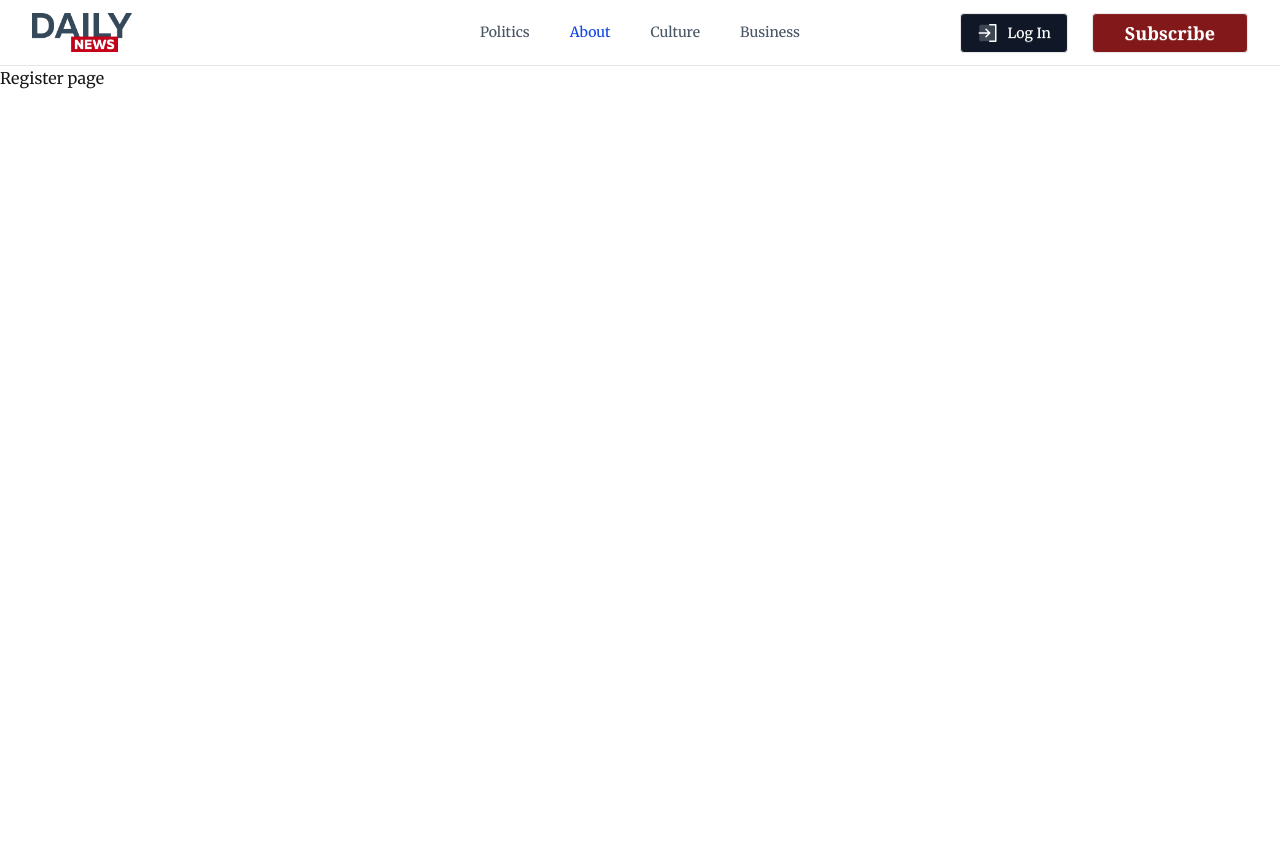
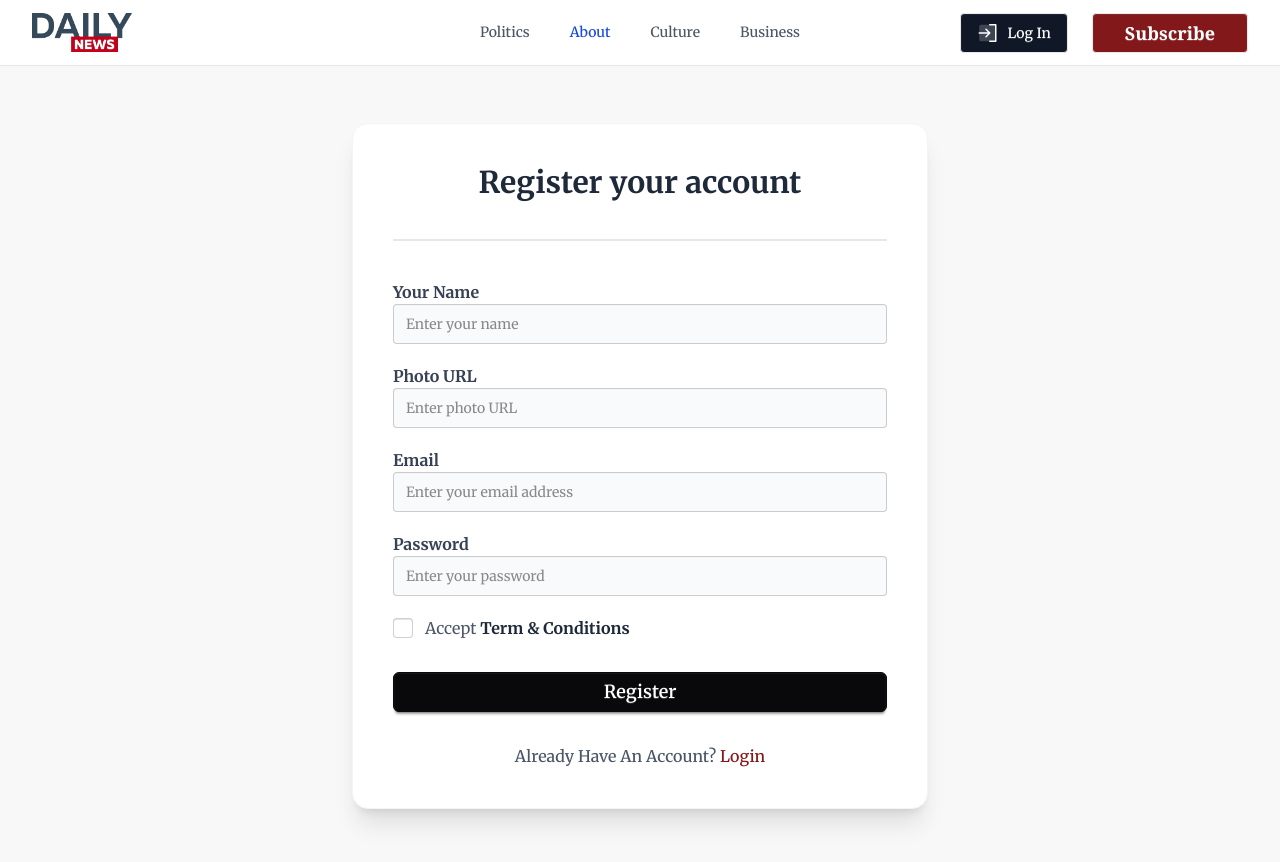
Before and after one commit to JowelislamHabib/daily-news-nextjs, a Next.js app: page /register in a window 1280 px wide. Shown: the top 862 px of the page. Before the commit the page ends 800 px from the top, so only its background shows below. Built offline with nearby package versions, Linux system fonts and the light colour scheme.

Commit message:
Add react-hook-form dependency and implement login and registration forms with validation

```diff
--- a/package.json
+++ b/package.json
@@ -16,6 +16,7 @@
     "react": "19.2.4",
     "react-dom": "19.2.4",
     "react-fast-marquee": "^1.6.5",
+    "react-hook-form": "^7.74.0",
     "react-icons": "^5.6.0"
   },
   "devDependencies": {
--- a/src/app/(auth)/login/page.jsx
+++ b/src/app/(auth)/login/page.jsx
@@ -1,7 +1,95 @@
+"use client";
 import React from "react";
+import Link from "next/link";
+import { FaGithub, FaGoogle } from "react-icons/fa";
+import { useForm } from "react-hook-form";
 
 const LoginPage = () => {
-  return <div>Login</div>;
+  const {
+    register,
+    handleSubmit,
+    formState: { errors },
+  } = useForm();
+
+  const handleLoginFunc = (data) => {
+    console.log(data);
+  };
+  console.log(errors, "errors");
+
+  return (
+    <div className="min-h-screen flex items-center justify-center bg-base-200 py-12 px-4">
+      {/* Login Card */}
+      <div className="max-w-md w-full bg-base-100 p-10 rounded-2xl shadow-xl border border-gray-100">
+        <div className="text-center mb-8">
+          <h2 className="text-3xl font-bold text-gray-800">
+            Login your account
+          </h2>
+          <div className="divider mt-8"></div>
+        </div>
+
+        <form className="space-y-6" onSubmit={handleSubmit(handleLoginFunc)}>
+          {/* Email Field */}
+          <div className="form-control w-full">
+            <label className="label">
+              <span className="label-text font-bold text-gray-700">
+                Email address
+              </span>
+            </label>
+            <input
+              type="email"
+              placeholder="Enter your email address"
+              className="input input-bordered w-full bg-gray-50 focus:bg-white transition-all"
+              required
+            />
+          </div>
+
+          {/* Password Field */}
+          <div className="form-control w-full">
+            <label className="label">
+              <span className="label-text font-bold text-gray-700">
+                Password
+              </span>
+            </label>
+            <input
+              type="password"
+              placeholder="Enter your password"
+              {...register("password", { required: "Password is required" })}
+              className="input input-bordered w-full bg-gray-50 focus:bg-white transition-all"
+            />
+            {errors.password && (
+              <p className="text-red-500">{errors.password.message}</p>
+            )}
+          </div>
+
+          {/* Login Button */}
+          <button className="btn btn-neutral w-full text-white text-lg rounded-md mt-4">
+            Login
+          </button>
+        </form>
+
+        {/* Signup Link */}
+        <p className="text-center mt-8 text-gray-600 font-medium">
+          Dont’t Have An Account ?{" "}
+          <Link href="/register" className="text-red-900 hover:underline">
+            Register
+          </Link>
+        </p>
+
+        {/* Social Login Section (Optional) */}
+        <div className="divider text-gray-400 text-xs uppercase mt-8">
+          Or login with
+        </div>
+        <div className="flex gap-4 justify-center mt-6">
+          <button className="btn btn-outline btn-circle hover:bg-gray-100 border-gray-300">
+            <FaGoogle className="text-xl text-blue-500" />
+          </button>
+          <button className="btn btn-outline btn-circle hover:bg-gray-100 border-gray-300">
+            <FaGithub className="text-xl text-gray-800" />
+          </button>
+        </div>
+      </div>
+    </div>
+  );
 };
 
 export default LoginPage;
--- a/src/app/(auth)/register/page.jsx
+++ b/src/app/(auth)/register/page.jsx
@@ -1,7 +1,140 @@
+"use client";
 import React from "react";
+import Link from "next/link";
+import { useForm } from "react-hook-form";
 
 const RegisterPage = () => {
-  return <div>Register page</div>;
+  const {
+    register,
+    handleSubmit,
+    formState: { errors },
+  } = useForm();
+
+  const handleRegistrationFunc = (data) => {
+    const { name, photo, email, password } = data;
+    console.log(data);
+  };
+
+  return (
+    <div className="min-h-screen flex items-center justify-center bg-base-200 py-12 px-4">
+      {/* Registration Card */}
+      <div className="max-w-xl w-full bg-base-100 p-10 rounded-2xl shadow-xl border border-gray-100">
+        <div className="text-center mb-8">
+          <h2 className="text-3xl font-bold text-gray-800">
+            Register your account
+          </h2>
+          <div className="divider mt-8"></div>
+        </div>
+
+        <form
+          className="space-y-5"
+          onSubmit={handleSubmit(handleRegistrationFunc)}
+        >
+          {/* Your Name Field */}
+          <div className="form-control w-full">
+            <label className="label">
+              <span className="label-text font-bold text-gray-700">
+                Your Name
+              </span>
+            </label>
+            <input
+              type="text"
+              placeholder="Enter your name"
+              className="input input-bordered w-full bg-gray-50 focus:bg-white transition-all"
+              {...register("name", { required: "Name is required" })}
+            />
+            {errors.name && (
+              <small className="text-red-500">{errors.name.message}</small>
+            )}
+          </div>
+
+          {/* Photo URL Field */}
+          <div className="form-control w-full">
+            <label className="label">
+              <span className="label-text font-bold text-gray-700">
+                Photo URL
+              </span>
+            </label>
+            <input
+              type="text"
+              placeholder="Enter photo URL"
+              className="input input-bordered w-full bg-gray-50 focus:bg-white transition-all"
+              {...register("photo", { required: "Photo URL is required" })}
+            />
+            {errors.name && (
+              <small className="text-red-500">{errors.photo.message}</small>
+            )}
+          </div>
+
+          {/* Email Field */}
+          <div className="form-control w-full">
+            <label className="label">
+              <span className="label-text font-bold text-gray-700">Email</span>
+            </label>
+            <input
+              type="email"
+              placeholder="Enter your email address"
+              className="input input-bordered w-full bg-gray-50 focus:bg-white transition-all"
+              {...register("email", { required: "Email is required" })}
+            />
+            {errors.name && (
+              <small className="text-red-500">{errors.email.message}</small>
+            )}
+          </div>
+
+          {/* Password Field */}
+          <div className="form-control w-full">
+            <label className="label">
+              <span className="label-text font-bold text-gray-700">
+                Password
+              </span>
+            </label>
+            <input
+              type="password"
+              placeholder="Enter your password"
+              className="input input-bordered w-full bg-gray-50 focus:bg-white transition-all"
+              {...register("password", {
+                required: "Password is required",
+              })}
+            />
+            {errors.name && (
+              <small className="text-red-500">{errors.password.message}</small>
+            )}
+          </div>
+
+          {/* Terms and Conditions */}
+          <div className="form-control">
+            <label className="label cursor-pointer justify-start gap-3">
+              <input
+                type="checkbox"
+                className="checkbox checkbox-sm rounded-sm"
+                required
+              />
+              <span className="label-text text-gray-600">
+                Accept{" "}
+                <span className="font-bold text-gray-800">
+                  Term & Conditions
+                </span>
+              </span>
+            </label>
+          </div>
+
+          {/* Register Button */}
+          <button className="btn btn-neutral w-full text-white text-lg rounded-md mt-2">
+            Register
+          </button>
+        </form>
+
+        {/* Login Link */}
+        <p className="text-center mt-8 text-gray-600 font-medium">
+          Already Have An Account?{" "}
+          <Link href="/login" className="text-red-900 hover:underline">
+            Login
+          </Link>
+        </p>
+      </div>
+    </div>
+  );
 };
 
 export default RegisterPage;
```
Also changed, not shown: 1 other file (tests, documents, lock files or other folders).
